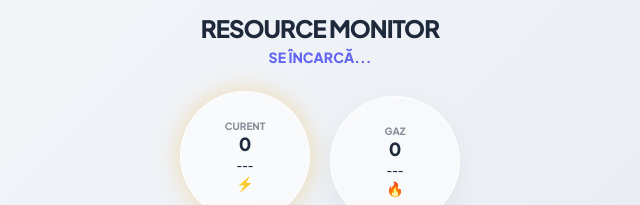
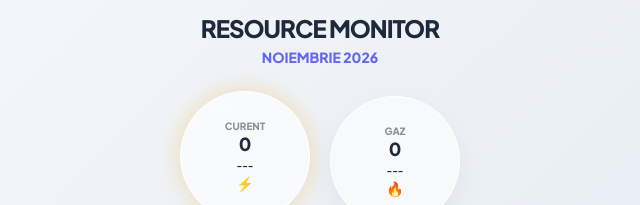
Before and after one commit to luchianul/eTime, a website: page app/index.html in a window 1280 px wide. Shown: the part 201-406 px from the top of the page, 320-960 px from the left. Drawn offline with Linux system fonts and the light colour scheme.

Commit message:
Ecranul de start arata luna curenta in loc de "Se incarca..."
Co-Authored-By: Claude Sonnet 5.5 <noreply@anthropic.com>
Claude-Session: https://claude.ai/code/session_018qKHfGzBKhTPciHN8UJjjQ

```diff
--- a/app/index.html
+++ b/app/index.html
@@ -98,7 +98,7 @@
     <div id="utilities-landing">
         <div style="text-align: center; margin-bottom: 30px;">
             <h2 style="font-weight: 800; color: #1e293b; margin: 0; letter-spacing: -1px;">RESOURCE MONITOR</h2>
-            <div id="landing-month" class="status-text" style="color: var(--primary); font-weight: 800; font-size: 14px; text-transform: uppercase; margin-top: 5px;">Se încarcă...</div>
+            <div id="landing-month" class="status-text" style="color: var(--primary); font-weight: 800; font-size: 14px; text-transform: uppercase; margin-top: 5px;">&nbsp;</div>
         </div>
         <div class="orb-container">
             <div class="orb orb-electric"><span style="font-size: 10px; font-weight: 800; opacity: 0.5;">CURENT</span><span style="font-size: 18px; font-weight: 800;"><span id="lElec">0</span></span><div id="lTargetElec" style="font-size: 9px; font-weight: 800; margin-top: 5px;">---</div><span style="color: var(--elec); margin-top: 3px; font-size: 14px;">⚡</span></div>
@@ -192,6 +192,7 @@
             document.getElementById('cfgPretE').value = config.pretE;
             document.getElementById('cfgPretG').value = config.pretG;
             document.getElementById('fData').value = aziIso();
+            document.getElementById('landing-month').innerText = new Date().toLocaleString('ro-RO', { month: 'long', year: 'numeric' });
             refreshData();
         };
 
```
Also changed, not shown: src/Index.html (+2 -1 lines), 1 other file.
